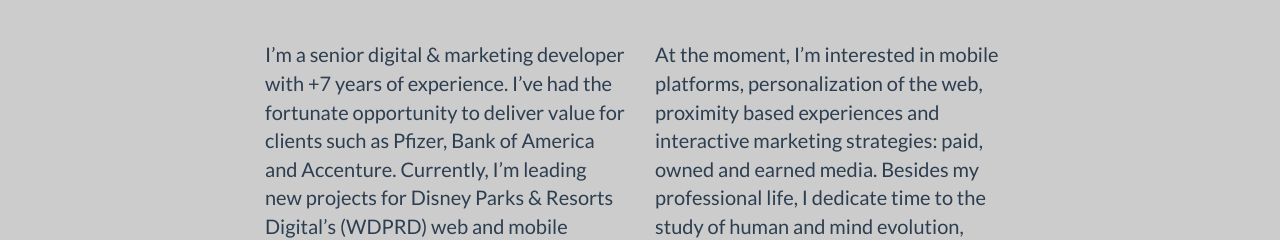
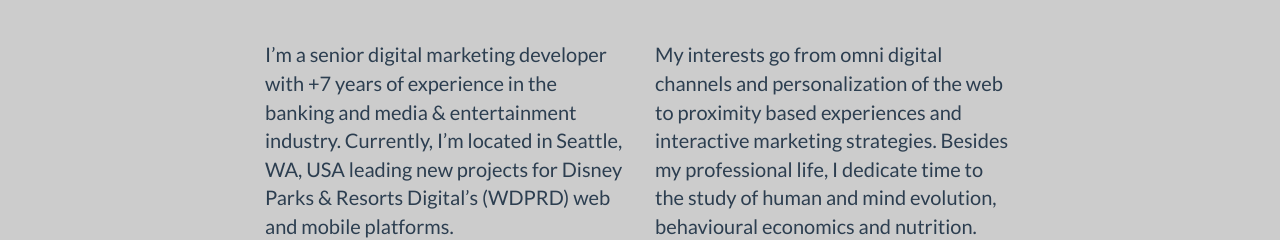
Before and after one commit to ricardo-hdz/ricardo-hdz.github.io, a plain HTML site: page index.html in a window 1280 px wide. Shown: the part 719-959 px from the top of the page. Drawn offline with nearby package versions, Linux system fonts and the light colour scheme.

Commit message:
Updating copy

```diff
--- a/index.html
+++ b/index.html
@@ -86,10 +86,10 @@
         </div>
     <div class="row">
         <div class="col-lg-4 col-lg-offset-2">
-            <p>I&rsquo;m a senior digital &amp; marketing developer with +7 years of experience. I&rsquo;ve had the fortunate opportunity to deliver value for clients such as Pfizer, Bank of America and Accenture. Currently, I&rsquo;m leading new projects for Disney Parks &amp; Resorts Digital&rsquo;s (WDPRD) web and mobile platforms.</p>
+            <p>I&rsquo;m a senior digital marketing developer with +7 years of experience in the banking and media &amp; entertainment industry. Currently, I&rsquo;m located in Seattle, WA, USA leading new projects for Disney Parks &amp; Resorts Digital&rsquo;s (WDPRD) web and mobile platforms.</p>
         </div>
             <div class="col-lg-4">
-                <p>At the moment, I&rsquo;m interested in mobile platforms, personalization of the web, proximity based experiences and interactive marketing strategies: paid, owned and earned media. Besides my professional life, I dedicate time to the study of human and mind evolution, behavioural economics and nutrition.</p>
+                <p>My interests go from omni digital channels and personalization of the web to proximity based experiences and interactive marketing strategies. Besides my professional life, I dedicate time to the study of human and mind evolution, behavioural economics and nutrition.</p>
             </div>
             <div class="col-lg-8 col-lg-offset-2 text-center">
                 <a href="https://github.com/ricardo-hdz/rahs-resume/raw/master/rahs_resume.pdf" class="btn btn-lg btn-outline">
```
